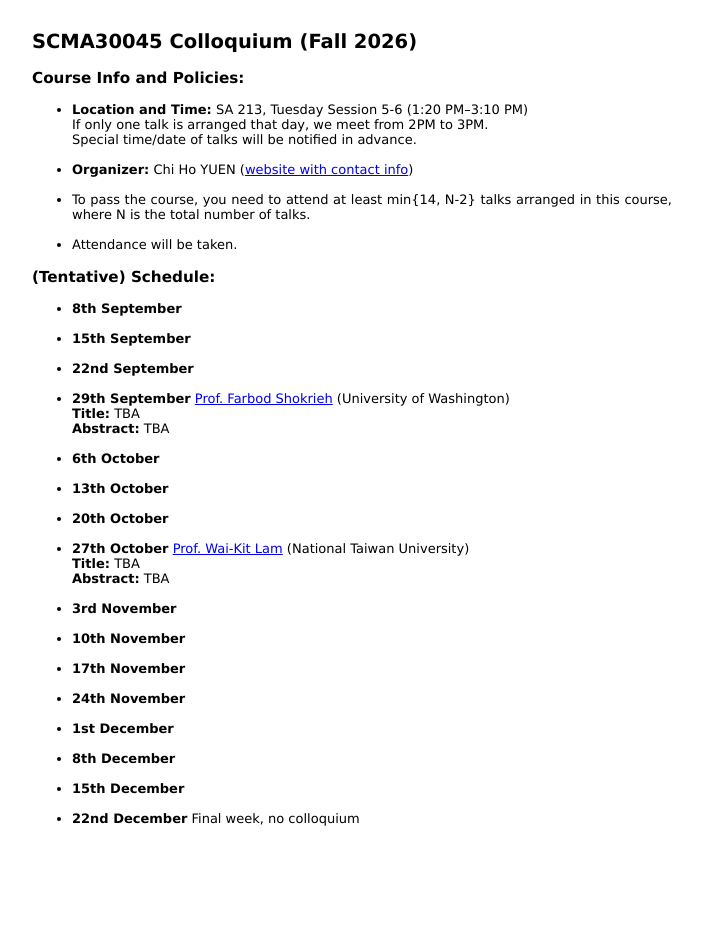
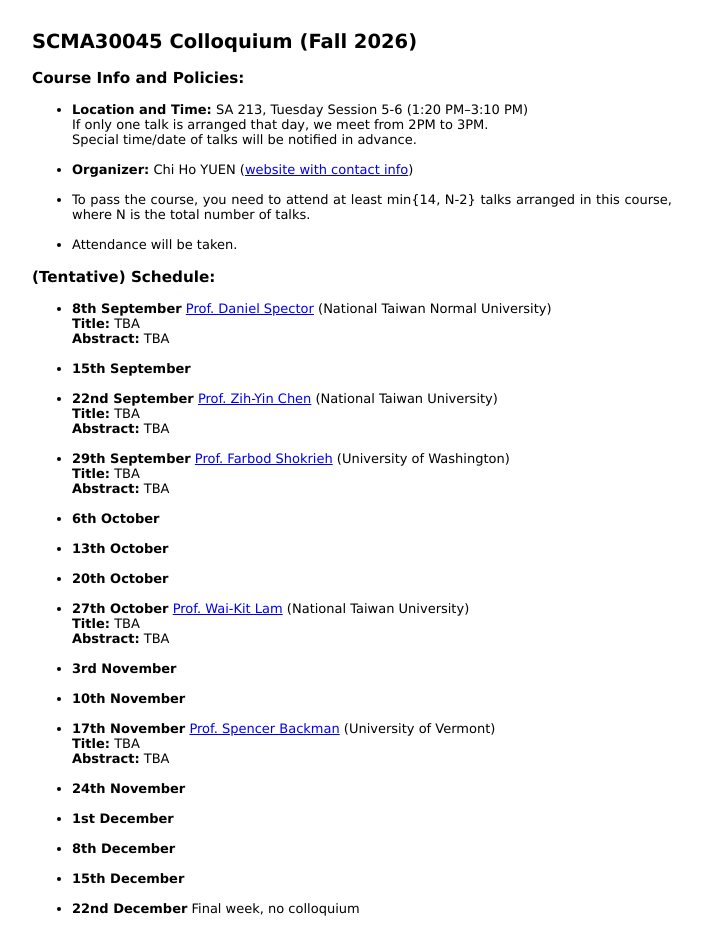
Before and after one commit to yuenchiho/yuenchiho.github.io, a plain HTML site: page colloquium_26.html in a window 1280 px wide. Shown: the whole page, without its empty margins (288-990 px from the left). Before the commit the page ends 856 px from the top, so only its background shows below. Drawn offline with Linux system fonts and the light colour scheme.

Commit message:
Collo update

```diff
--- a/colloquium_26.html
+++ b/colloquium_26.html
@@ -27,11 +27,15 @@
 <h3>(Tentative) Schedule:</h3>
 <ul>
 
-  <li><b>8th September</b> </li><br>
+  <li><b>8th September</b> <a href="https://web.ntnu.edu.tw/~spectda" target="_top">Prof. Daniel Spector</a> (National Taiwan Normal University)<br>
+  <b>Title:</b> TBA<br>
+  <b>Abstract:</b> TBA</li><br>
 
   <li><b>15th September</b> </li><br>
 
-  <li><b>22nd September</b> </li><br>
+  <li><b>22nd September</b> <a href="https://www.me.ntu.edu.tw/web/people/faculty_in.jsp?fp_id=FP1762742623718" target="_top">Prof. Zih-Yin Chen</a> (National Taiwan University)<br>
+  <b>Title:</b> TBA<br>
+  <b>Abstract:</b> TBA</li><br>
 
   <li><b>29th September</b> <a href="https://sites.math.washington.edu/~farbod/index.html" target="_top">Prof. Farbod Shokrieh</a> (University of Washington)<br>
   <b>Title:</b> TBA<br>
@@ -51,7 +55,9 @@
 
   <li><b>10th November</b> </li><br>
 
-  <li><b>17th November</b> </li><br>
+  <li><b>17th November</b> <a href="https://www.uvm.edu/~sbackman" target="_top">Prof. Spencer Backman</a> (University of Vermont)<br>
+  <b>Title:</b> TBA<br>
+  <b>Abstract:</b> TBA</li><br>
 
   <li><b>24th November</b> </li><br>
 
```
Also changed, not shown: event.html (+0 -3 lines), 1 other file.
